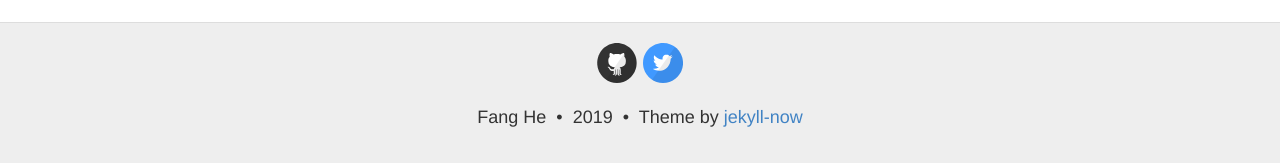
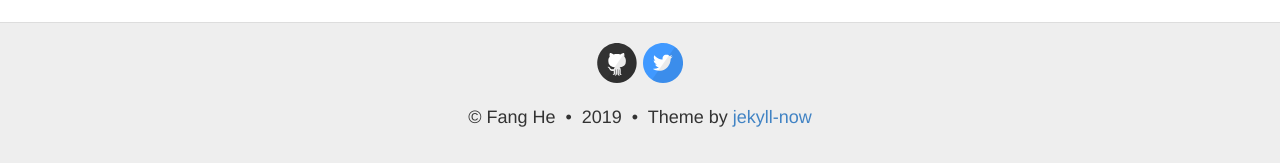
Before and after one commit to h3fang/h3fang.github.io, a Jekyll site: the page built from index.html, in a window 1280 px wide. Shown: the part 1455-1618 px from the top of the page. Built offline with Jekyll 4.4.1, drawn with Linux system fonts in a browser that asks for light colours.

Commit message:
add copyright symble

```diff
--- a/_includes/copyright.html
+++ b/_includes/copyright.html
@@ -1,4 +1,5 @@
 <p class="copyright">
+  &copy;
   {{ site.name }}
   &nbsp;&bull;&nbsp;
   {{ site.time | date: '%Y' }}
```
